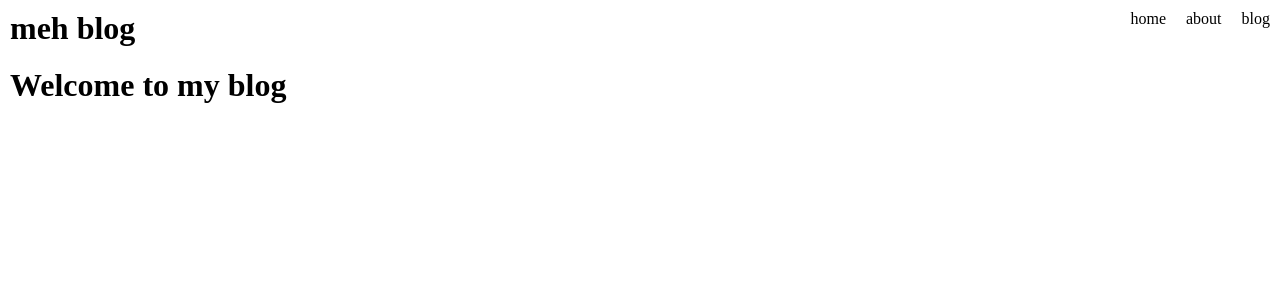
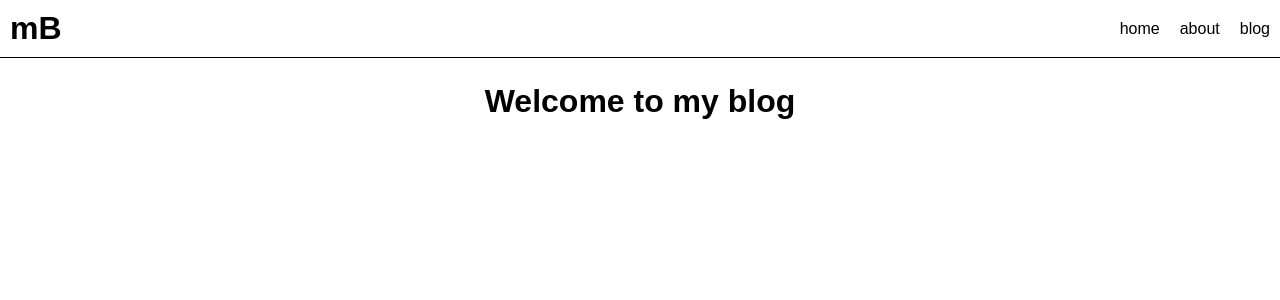
Before and after one commit to 4nth0ny1/nuxt-blog, a Nuxt app: page / in a window 1280 px wide. Shown: the top 300 px of the page. Built offline with nearby package versions, Linux system fonts and the light colour scheme.

Commit message:
added fonts and styles to main page

```diff
--- a/components/AppHeader.vue
+++ b/components/AppHeader.vue
@@ -1,6 +1,6 @@
 <template>
   <header class="header">
-      <h1>meh blog</h1>
+      <h1>mB</h1>
       <ul>
           <li><nuxt-link class="link" to="/">home</nuxt-link></li>
           <li><nuxt-link class="link" to="/about">about</nuxt-link></li>
@@ -19,6 +19,8 @@ export default {
     .header {
         display: flex;
         justify-content: space-between;
+        border-bottom: 1px solid black;
+        align-items: center;
     }
 
     .header ul {
@@ -26,7 +28,7 @@ export default {
         flex-direction: row;
     }
 
-    h1 {
+    .header h1 {
         margin: 10px;
     }
 
--- a/layouts/default.vue
+++ b/layouts/default.vue
@@ -20,4 +20,8 @@
         margin: 0;
         padding: 0;
     }
+
+    h1, h2, h3, p, li {
+        font-family: 'Poppins', sans-serif;
+    }
 </style>
--- a/pages/index.vue
+++ b/pages/index.vue
@@ -1,5 +1,7 @@
 <template>
-  <h1>Welcome to my blog</h1>
+  <div class="index-container">
+    <h1>Welcome to my blog</h1>
+  </div>
 </template>
 
 <script>
@@ -7,3 +9,13 @@ export default {
   name: 'IndexPage'
 }
 </script>
+
+<style>
+  .index-container {
+    margin: 0 auto;
+    width: 800px;
+    text-align: center;
+    margin-top: 25px;
+  }
+
+</style>
```
